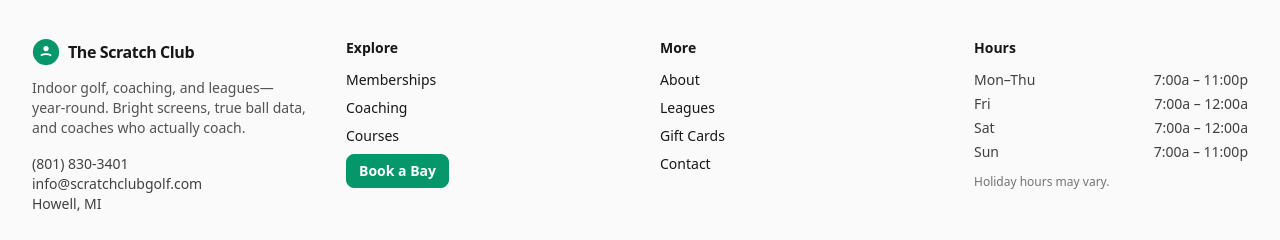
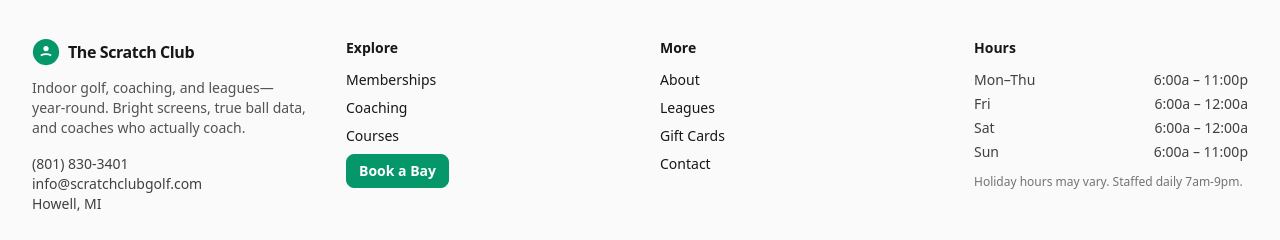
Before and after one commit to piersonshawn99/thescratchclub, a Next.js app: page / in a window 1280 px wide. Shown: the part 3768-4008 px from the top of the page. Built offline with nearby package versions, Linux system fonts and the light colour scheme.

Commit message:
Updated hours.

```diff
--- a/components/Footer.tsx
+++ b/components/Footer.tsx
@@ -84,12 +84,12 @@
           <div>
             <h3 className="text-sm font-semibold text-neutral-900">Hours</h3>
             <dl className="mt-3 text-sm text-neutral-700 grid grid-cols-2 gap-y-1">
-              <dt>Mon–Thu</dt><dd className="text-right">7:00a – 11:00p</dd>
-              <dt>Fri</dt><dd className="text-right">7:00a – 12:00a</dd>
-              <dt>Sat</dt><dd className="text-right">7:00a – 12:00a</dd>
-              <dt>Sun</dt><dd className="text-right">7:00a – 11:00p</dd>
+              <dt>Mon–Thu</dt><dd className="text-right">6:00a – 11:00p</dd>
+              <dt>Fri</dt><dd className="text-right">6:00a – 12:00a</dd>
+              <dt>Sat</dt><dd className="text-right">6:00a – 12:00a</dd>
+              <dt>Sun</dt><dd className="text-right">6:00a – 11:00p</dd>
             </dl>
-            <p className="mt-3 text-xs text-neutral-500">Holiday hours may vary.</p>
+            <p className="mt-3 text-xs text-neutral-500">Holiday hours may vary. Staffed daily 7am-9pm.</p>
           </div>
         </div>
 
```
